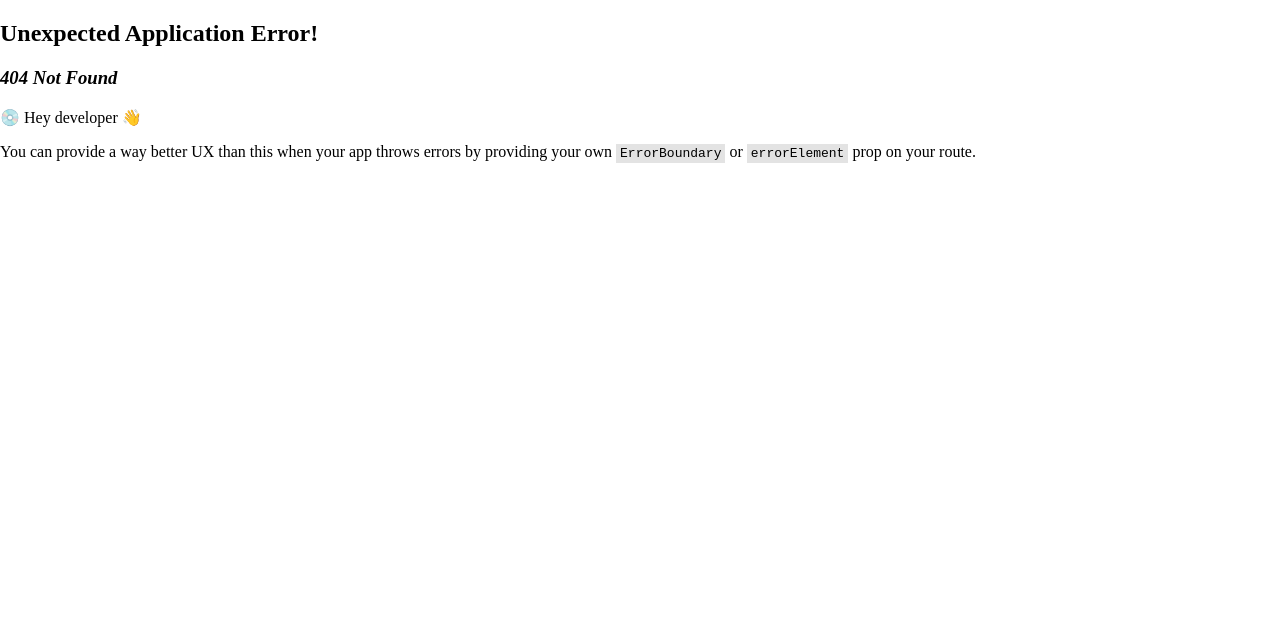
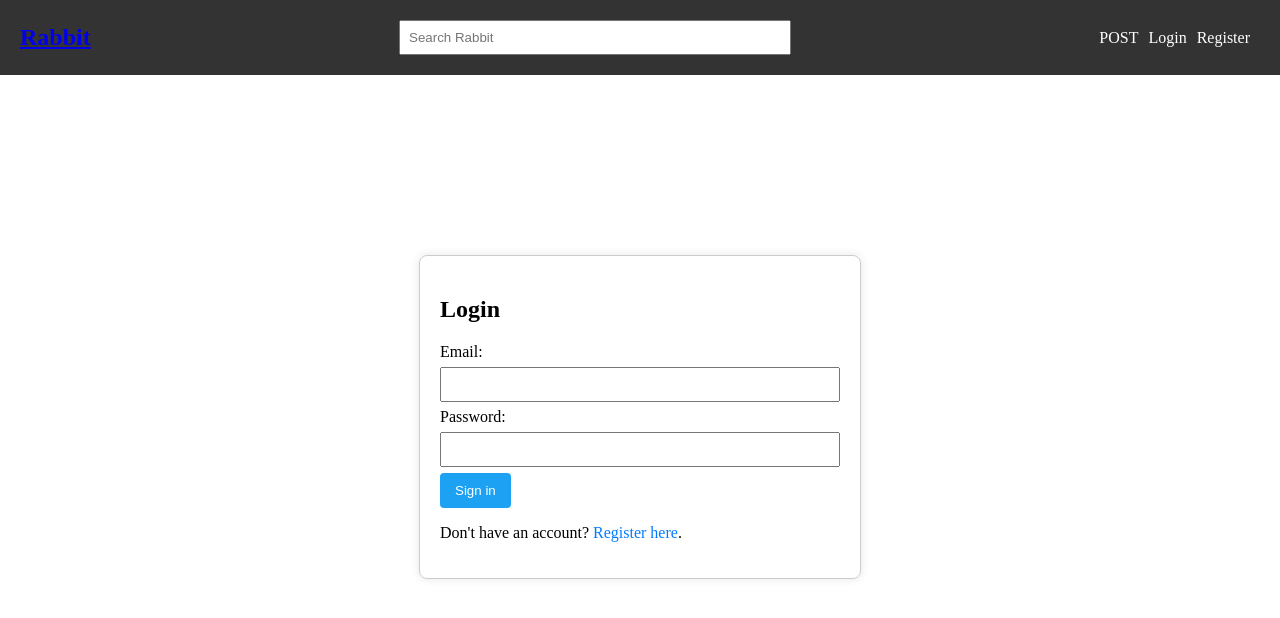
Before and after one commit to RogeSocial/Community-Blog, a React (Vite) app in the folder client/: page /login in a window 1280 px wide. Before the commit this address had no page. Shown: the top 618 px of the page. Built offline with nearby package versions, Linux system fonts and the light colour scheme.

Commit message:
added login page

```diff
--- a/client/src/main.jsx
+++ b/client/src/main.jsx
@@ -9,12 +9,14 @@ import {
 
 import HomePage from './pages/HomePage.jsx'
 import RegisterPage from './pages/RegisterPage.jsx';
+import LoginPage from './pages/LoginPage.jsx';
 
 const router = createBrowserRouter(
   createRoutesFromElements(
     <Route path="/" element={<App/>}>
       <Route index element={<HomePage/>}/>
       <Route path="/register" element={<RegisterPage/>}/>
+      <Route path="/login" element={<LoginPage/>}/>
     </Route>
   )
 )
--- /dev/null
+++ b/client/src/pages/LoginPage.jsx
@@ -0,0 +1,27 @@
+/* eslint-disable react/no-unescaped-entities */
+import { Link } from 'react-router-dom';
+import '../styling/account.css';
+
+function LoginPage() {
+  return (
+    <div className="account-container">
+      <h2>Login</h2>
+      <label>
+        Email:
+        <input type="email" className="input-field" />
+      </label>
+      <br />
+      <label>
+        Password:
+        <input type="password" className="input-field" />
+      </label>
+      <br />
+      <button className="account-button">Sign in</button>
+      <p>
+      Don't have an account? <Link to="/register" className="account-link">Register here</Link>.
+      </p>
+    </div>
+  );
+}
+
+export default LoginPage;
--- a/client/src/pages/RegisterPage.jsx
+++ b/client/src/pages/RegisterPage.jsx
@@ -3,7 +3,7 @@ import '../styling/account.css';
 
 function RegisterPage() {
   return (
-    <div className="register-container">
+    <div className="account-container">
       <h2>Register account</h2>
       <label>
         Full Name:
@@ -25,9 +25,9 @@ function RegisterPage() {
         <input type="password" className="input-field" />
       </label>
       <br />
-      <button className="register-button">Register</button>
+      <button className="account-button">Register</button>
       <p>
-        Already have an account? <Link to="/login" className="login-link">Login here</Link>.
+        Already have an account? <Link to="/login" className="account-link">Login here</Link>.
       </p>
     </div>
   );
--- a/client/src/styling/account.css
+++ b/client/src/styling/account.css
@@ -1,4 +1,4 @@
-.register-container {
+.account-container {
     max-width: 400px;
     margin: auto;
     margin-top: 180px;
@@ -15,7 +15,7 @@
     box-sizing: border-box;
   }
 
-  .register-button {
+  .account-button {
     background-color: #1da1f2;
     color: white;
     padding: 10px 15px;
@@ -24,15 +24,15 @@
     cursor: pointer;
   }
 
-  .register-button:hover {
+  .account-button:hover {
     background-color: #198ad2;
   }
 
-  .login-link {
+  .account-link {
     color: #007bff;
     text-decoration: none;
   }
 
-  .login-link:hover {
+  .account-link:hover {
     text-decoration: underline;
   }
```
